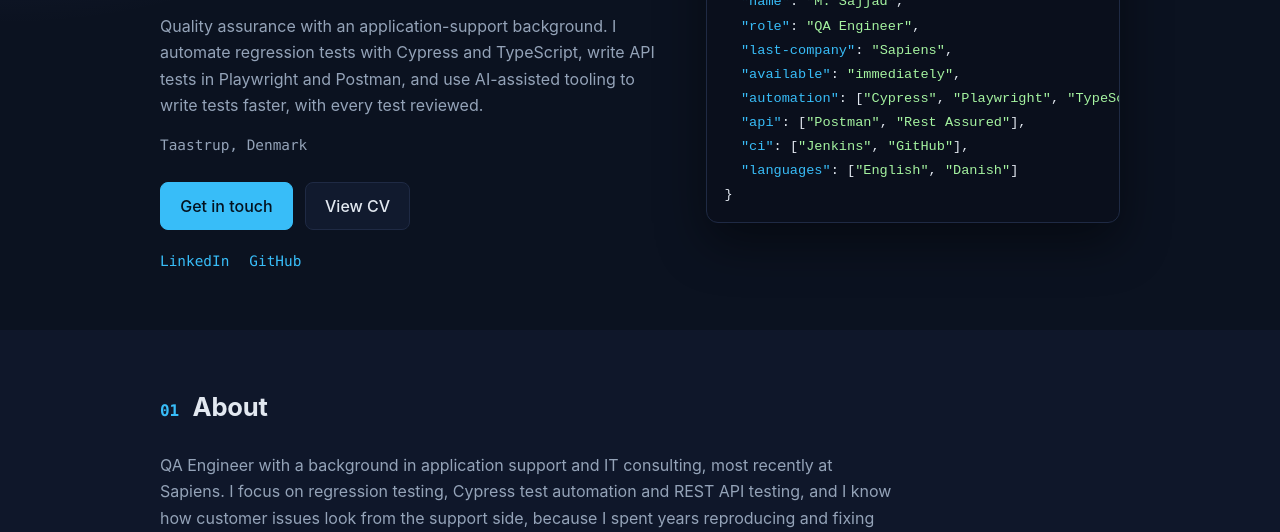
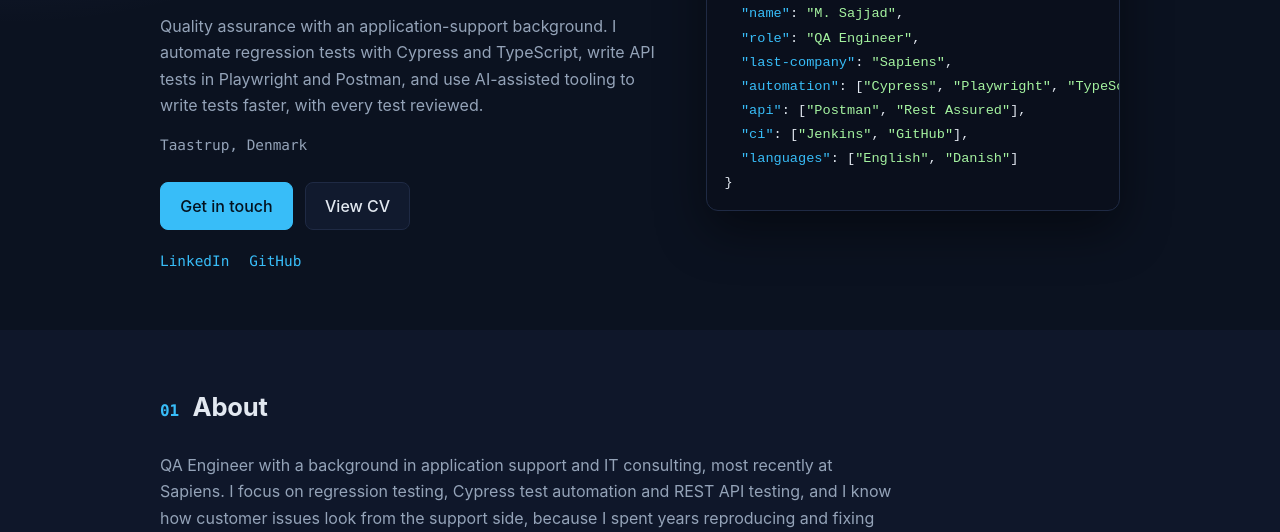
Before and after one commit to sajjaddk/sajjad-profile, a website: page index.html in a window 1280 px wide. Shown: the part 268-800 px from the top of the page. Drawn offline with Linux system fonts and the light colour scheme.

Commit message:
Remove 'available' field from profile JSON
Removed the 'available' field from the JSON profile.

```diff
--- a/index.html
+++ b/index.html
@@ -63,7 +63,6 @@
   <span class="k">"name"</span>: <span class="s">"M. Sajjad"</span>,
   <span class="k">"role"</span>: <span class="s">"QA Engineer"</span>,
   <span class="k">"last-company"</span>: <span class="s">"Sapiens"</span>,
-  <span class="k">"available"</span>: <span class="s">"immediately"</span>,
   <span class="k">"automation"</span>: [<span class="s">"Cypress"</span>, <span class="s">"Playwright"</span>, <span class="s">"TypeScript"</span>],
   <span class="k">"api"</span>: [<span class="s">"Postman"</span>, <span class="s">"Rest Assured"</span>],
   <span class="k">"ci"</span>: [<span class="s">"Jenkins"</span>, <span class="s">"GitHub"</span>],
```
